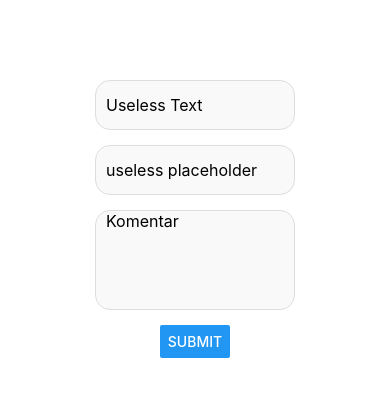
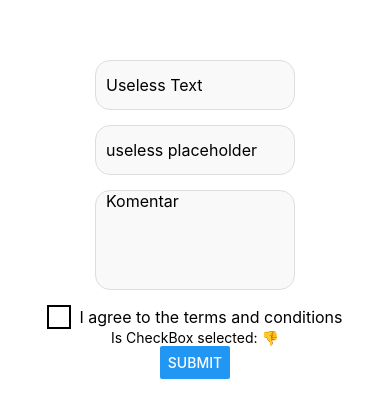
Before and after one commit to nadindakalila/mobile-walled, a React Native app: screen / in a window 390 px wide. Shown: the part 203-620 px from the top of the page. Built offline with nearby package versions, Linux system fonts and the light colour scheme.

Commit message:
check box

```diff
--- a/components/Form.js
+++ b/components/Form.js
@@ -1,9 +1,11 @@
-import { StyleSheet, SafeAreaView, TextInput, Button, CheckBox } from 'react-native';
+import { StyleSheet, SafeAreaView, TextInput, Button, Text, View, TouchableOpacity} from 'react-native';
 import React, {useState} from 'react';
 
 export default function Form() {
   const [text, onChangeText] = useState('Useless Text');
   const [number, onChangeNumber] = useState('');
+
+  const [isSelected, setSelection] = useState(false);
 
   return (
       <SafeAreaView style={styles.container}>
@@ -29,6 +31,14 @@ export default function Form() {
         numberOfLines={4} // Menentukan jumlah baris yang ditampilkan
         >
         </TextInput>
+      <TouchableOpacity
+        style={styles.checkboxContainer}
+        onPress={() => setSelection(!isSelected)}
+      >
+        <View style={[styles.checkbox, isSelected && styles.checkedCheckbox]} />
+        <Text style={styles.label}>I agree to the terms and conditions</Text>
+      </TouchableOpacity>
+      <Text>Is CheckBox selected: {isSelected ? '👍' : '👎'}</Text>
         <Button title="Submit" />
       </SafeAreaView>
   );
@@ -60,4 +70,22 @@ const styles = StyleSheet.create({
   multiline: {
     height: 100,
   },
+  checkboxContainer: {
+    flexDirection: 'row',
+    alignItems: 'center',
+  },
+  checkbox: {
+    height: 24,
+    width: 24,
+    borderWidth: 2,
+    borderColor: '#000',
+    marginRight: 8,
+  },
+  checkedCheckbox: {
+    backgroundColor: '#4CAF50',
+  },
+  label: {
+    fontSize: 16,
+  },
+
 });
```
